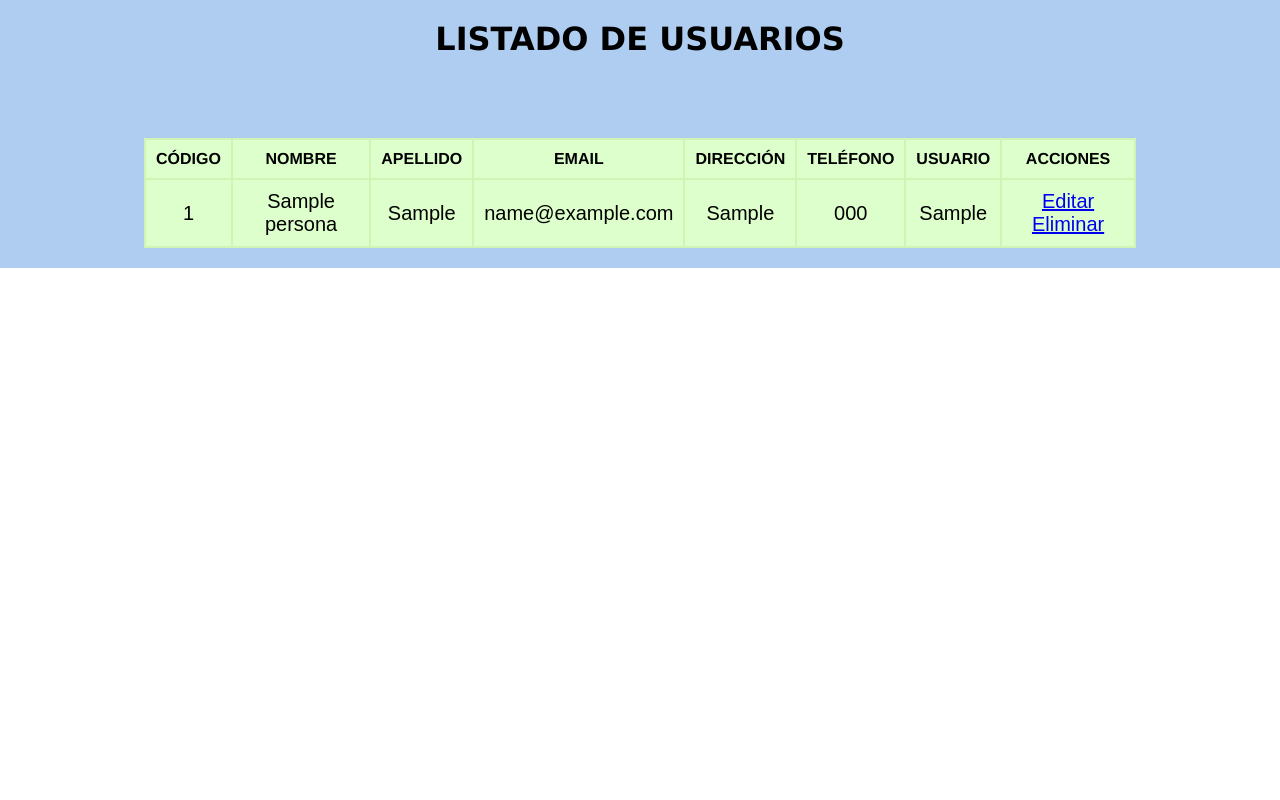
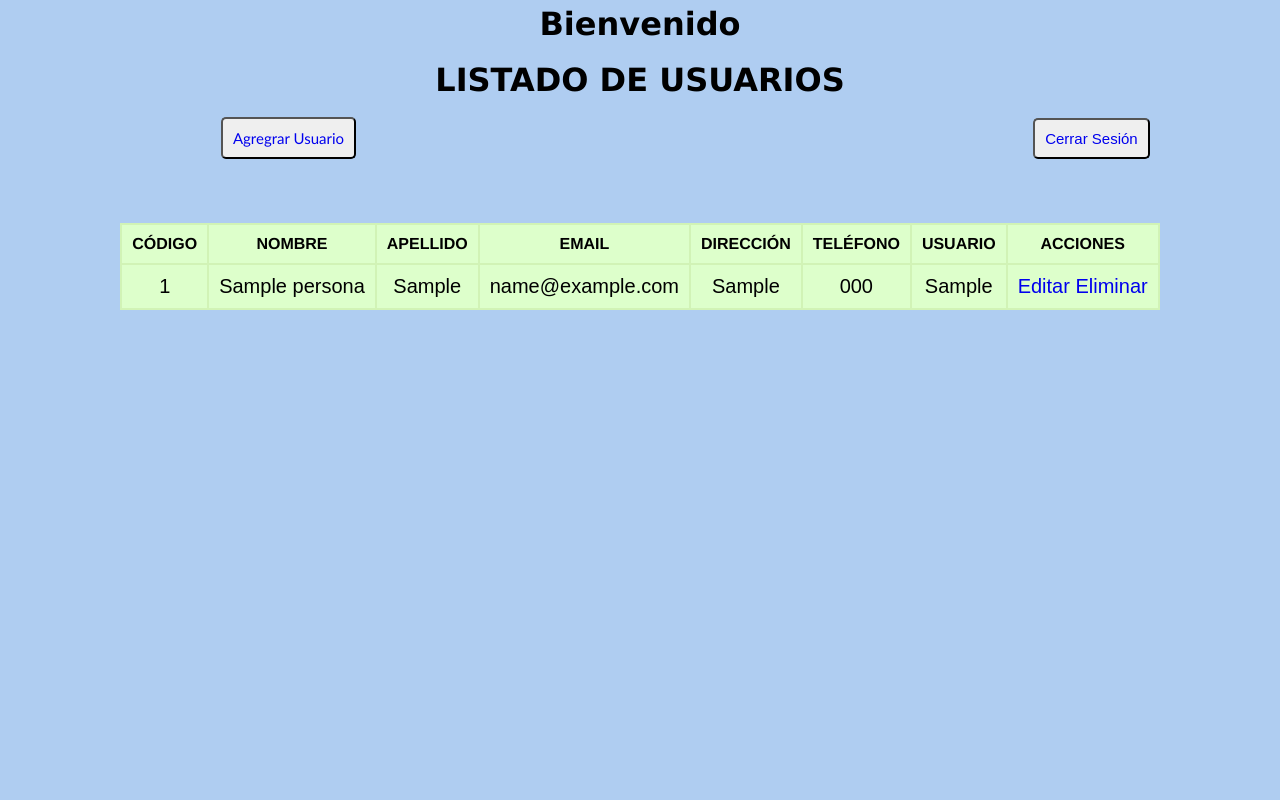
Before and after one commit to jdavidfa0/Frameworks, a Flask app: page / in a window 1280 px wide. Run offline with Flask 3, Linux system fonts and the light colour scheme; tables that the repository leaves empty hold one stand-in row (values such as "Sample post").

Commit message:
Entorno 5.1

```diff
--- a/app/app.py
+++ b/app/app.py
@@ -54,6 +54,7 @@
 
 
         if len(resultado1)>0 or len(resultado2)>0:
+            print("Usuario o correo ya existe")
             return redirect(url_for('usuario_existe'))
         else:
     # insertar datos a la tabla persona
@@ -64,7 +65,7 @@
             db.commit()
             #flash("usuario creado correctamente", "sucess")
 
-            return redirect(url_for("registrar_usuario"))
+            return redirect(url_for("login"))
 
     return render_template("Registrar.html")
 
@@ -136,6 +137,11 @@
     return render_template('login.html')
 
 
+@app.route("/logout")
+def logout():
+    session.pop('usuario', None)
+    print("La sesión se cerró")
+    return redirect(url_for('login'))
 
 
 
--- a/app/static/css/estilo.css
+++ b/app/static/css/estilo.css
@@ -1,18 +1,21 @@
+* {
+    margin: 0px;
+    padding: 0px;
+    box-sizing: border-box;
+}
 .container {
     background-color: rgb(175, 205, 241);
-    padding: 20px
+    padding: 5px;
+    width: 100vw;
+    height: 100vh;
 }
 
-* {
-    margin: 0;
-    padding: 0;
-    box-sizing: border-box;
-}
+
 
 table {
     text-align: center;
     border-collapse: collapse;
-    width: 80%;
+    width: auto;
     margin-top: 5%;
     margin-left: auto;
     margin-right: auto;
@@ -40,3 +43,38 @@
     text-align: center;
     font-family: 'Lucida Sans', 'Lucida Sans Regular', 'Lucida Grande', 'Lucida Sans Unicode', Geneva, Verdana, sans-serif;
 }
+a{
+    text-decoration: none;
+}
+.registra{
+
+    padding: 10px;
+    margin-left: 17%;
+    border-radius: 5px ;
+    font-family: 'Gill Sans', 'Gill Sans MT', Calibri, 'Trebuchet MS', sans-serif;
+    font-size: 15px;
+
+    z-index: 10px;
+}
+.registra:hover {
+    font-family: 'Gill Sans', 'Gill Sans MT', Calibri, 'Trebuchet MS', sans-serif;
+    background-color: rgb(182, 250, 186);
+    border-radius: 5px;
+    z-index: 10px;
+}
+.cerrar{
+
+    padding: 10px;
+    margin-left: 53%;
+    border-radius: 5px ;
+    font-family: Arial, Helvetica, sans-serif;
+    font-size: 15px;
+    z-index: 10px;
+}
+.cerrar:hover {
+
+    font-family: Arial, Helvetica, sans-serif;
+    background-color: rgb(182, 250, 186);
+    border-radius: 5px;
+    z-index: 10px;
+}
--- a/app/templates/index.html
+++ b/app/templates/index.html
@@ -10,10 +10,16 @@
 
 <body>
     <div class="container">
+        <h1>Bienvenido {{session['usuario']}}</h1><br>
         <h1>LISTADO DE USUARIOS</h1><br>
+        <button class="registra"><a href="{{ url_for('registrar_usuario') }}">Agregrar Usuario</a></button>
+        <button class="cerrar"><a href="/logout">Cerrar Sesión</a></button>
+
 
         <table>
+
             <tr>
+
                 <th>CÓDIGO</th>
                 <th>NOMBRE</th>
                 <th>APELLIDO</th>
```
Also changed, not shown: app/static/css/estilo2.css (+6 -2 lines).
